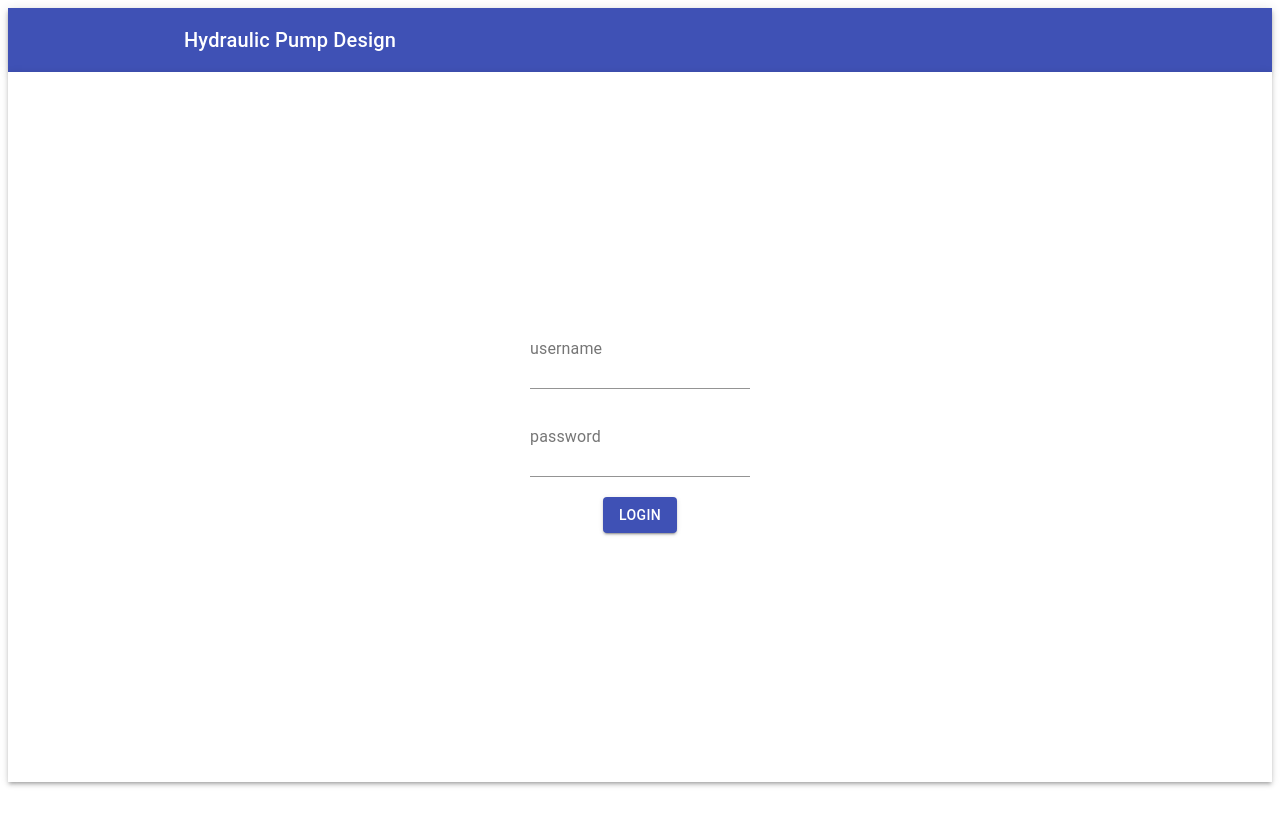
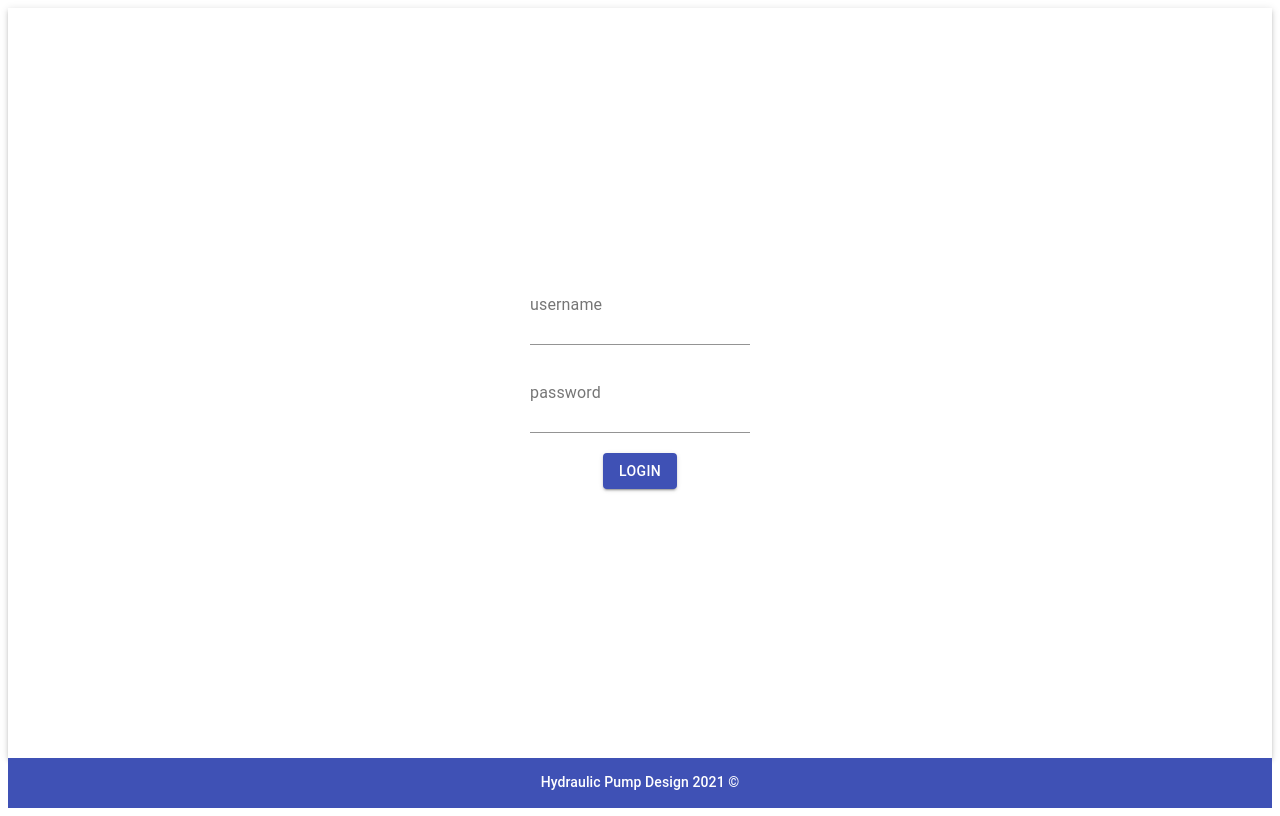
Before and after one commit to damianlujep/Hydraulic_Pump_Design_React, a React (Create React App) app: page / in a window 1280 px wide. Built offline with nearby package versions, Linux system fonts and the light colour scheme.

Commit message:
Footer component

```diff
--- /dev/null
+++ b/src/components/Footer.js
@@ -0,0 +1,34 @@
+import React from 'react';
+import {Box, Container, createStyles, makeStyles, Paper, Typography} from "@material-ui/core";
+
+const Footer = () => {
+    const styles = makeStyles((theme) =>
+        createStyles({
+            footerBox: {
+                display: "flex",
+                alignItems: "center"
+            },
+
+            footer: {
+                height: "100%",
+                display: "flex",
+                justifyContent: "center",
+                alignItems: "center",
+                color: "white",
+            },
+        })
+    );
+
+    const classes = styles();
+
+    return (
+        <Box bgcolor="primary.main" height="50px">
+            <footer className={classes.footer}>
+                <Typography variant={"subtitle2"} align="center">Hydraulic Pump Design 2021 ©</Typography>
+            </footer>
+        </Box>
+
+    );
+};
+
+export default Footer;
--- a/src/components/Home.js
+++ b/src/components/Home.js
@@ -1,12 +1,18 @@
-import React from 'react';
+import React, {useState} from 'react';
 import Header from "./Header";
 import LoginForm from "./LoginForm";
+import {setRef} from "@material-ui/core";
+import Footer from "./Footer";
 
 const Home = () => {
+    const [currentUser, setCurrentUser] = useState("");
+
+    const addCurrentUser = (user) => setCurrentUser(user);
+
     return (
         <>
-            <Header/>
-            <LoginForm/>
+            <LoginForm addCurrentUser={addCurrentUser}/>
+            <Footer/>
         </>
     );
 };
--- a/src/components/LoginForm.js
+++ b/src/components/LoginForm.js
@@ -1,8 +1,9 @@
 import React, {useState} from 'react';
 import {Button, Container, createStyles, FormGroup, InputLabel, makeStyles, Paper, TextField} from "@material-ui/core";
 import {Alert} from "@material-ui/lab";
+import {User} from "../models/User";
 
-const LoginForm = () => {
+const LoginForm = ({addCurrentUser}) => {
     const [username, setUsername] = useState("");
     const [password, setPassword] = useState("");
     const [errors, setErrors] = useState([]);
@@ -22,6 +23,12 @@ const LoginForm = () => {
         }
 
         setErrors(tempErrors);
+
+        if (tempErrors.length === 0){
+            const newUser = new User(username, password, "email@test.com");
+            addCurrentUser(newUser);
+            setErrors([]);
+        }
     }
 
     const styles = makeStyles((theme) =>
@@ -40,7 +47,7 @@ const LoginForm = () => {
                 minWidth: "100px"
             },
             paper: {
-                height: "calc(100vh - 90px)",
+                height: "calc(100vh - 50px)",
                 display: "flex",
                 alignItems: "center"
             }
--- /dev/null
+++ b/src/models/User.js
@@ -0,0 +1,13 @@
+export class User {
+
+    username;
+    password;
+    email;
+
+
+    constructor(username, password, email) {
+        this.username = username;
+        this.password = password;
+        this.email = email;
+    }
+}
```
